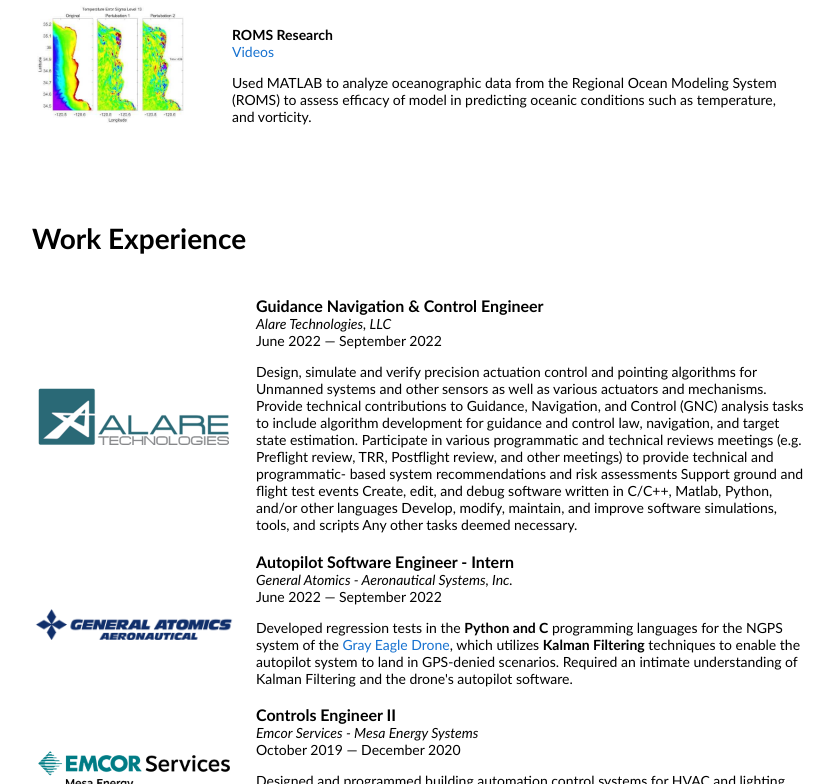
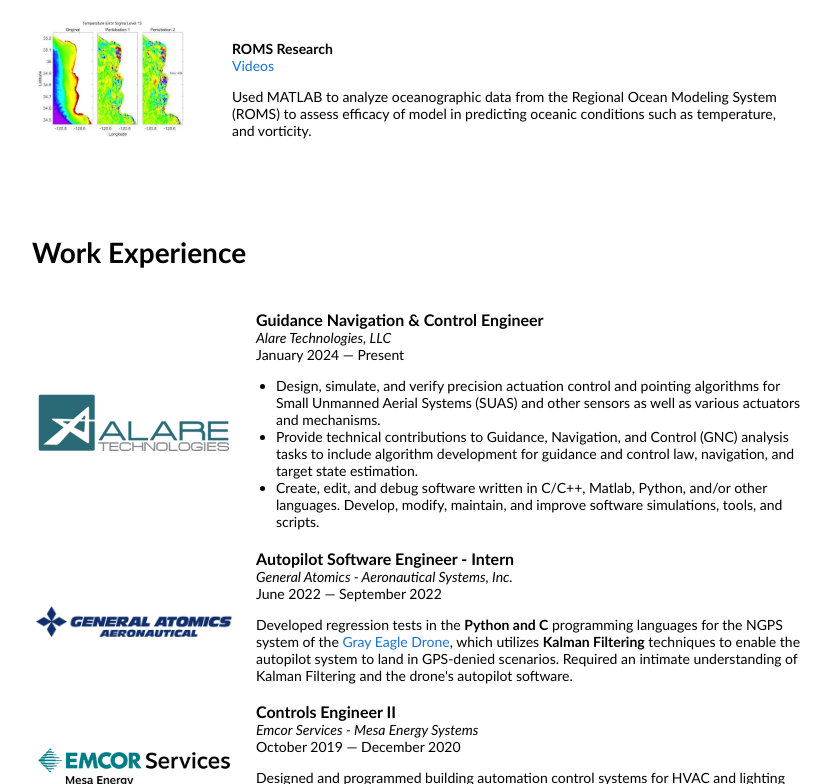
Before and after one commit to ncussonn/nathan_cn.github.io, a plain HTML site: page index.html in a window 1280 px wide. Shown: the part 2016-2800 px from the top of the page, without its empty margins (228-1062 px from the left). Drawn offline with Linux system fonts and the light colour scheme.

Commit message:
alare and bio

```diff
--- a/index.html
+++ b/index.html
@@ -1,5 +1,13 @@
 <!DOCTYPE HTML>
 <html lang="en">
+
+<!-- Bullet Point Style-->
+<style>
+  ul {
+    list-style-position: outside;
+    padding-left: 20px;
+  }
+</style>
 
 <!-- Header: Page Metadata-->
 <head>
@@ -23,7 +31,8 @@
               <tr style="padding:0px">
                 <td style="padding:2.5%;width:63%;vertical-align:middle">
                   <p class="name" style="text-align: center;">Nathan Cusson-Nadeau</p>
-                  <p>I am an engineer, roboticist, and Green-Tech enthusiast currently working on the research and development of aerial drones. I am primarily interested in the advancement of robotics technology from all facets, but have particular expertise in control theory, software development, and machine learning. I graduated from UC San Diego for both my MS and BS in Mechanical Engineering and Environmental Engineering respectively and formerly served as a researcher in the Contextual Robotics Institute in the <a href="sylviaherbert.com">Safe Autonomous Systems Lab</a> where I was advised by <a href="http://sylviaherbert.com/people">Professor Sylvia Herbert</a>.</p>
+                  <p>I am an engineer, roboticist, and Green-Tech enthusiast currently working on the research and development of aerial drones. I am primarily interested in the advancement of robotics technology from all facets, but have particular expertise in control theory, software development, and machine learning. </p>
+                  <p>I graduated from UC San Diego for both my MS and BS in Mechanical Engineering and Environmental Engineering respectively and formerly served as a researcher in the Contextual Robotics Institute in the <a href="sylviaherbert.com">Safe Autonomous Systems Lab</a> where I was advised by <a href="http://sylviaherbert.com/people">Professor Sylvia Herbert</a>.</p>
                   <p>Across my career, I have worked on software development and controls for robotic systems, autopilot for Unmanned Aircraft Systems (UAS), building automation control systems (BACS), and environmental consulting.</p>
                   <p style="text-align:center">
                     <a href="mailto:ncussonn@gmail.com">Email</a> &nbsp;/&nbsp;
@@ -326,7 +335,7 @@
               <!-- Alare Technologies-->
               <tr>
                 <td style="padding:20px;width:25%;vertical-align:middle">
-                  <a href="https://www.ga.com/">
+                  <a href="https://alaretech.com/index.html">
                     <img src="images/alare_logo.png" width="200">
                   </a>
                 </td>
@@ -335,23 +344,14 @@
                   <br>
                   <em>Alare Technologies, LLC</em>
                   <br>
-                  June 2022 &#8212 September 2022
+                  January 2024 &#8212 Present
                   <p></p>
                   <p>
-                    Design, simulate and verify precision actuation control and pointing algorithms for
-                    Unmanned systems and other sensors as well as various actuators and mechanisms.
-                    Provide technical contributions to Guidance, Navigation, and Control (GNC) analysis
-                    tasks to include algorithm development for guidance and control law, navigation, and
-                    target state estimation.
-                    Participate in various programmatic and technical reviews meetings (e.g. Preflight review,
-                    TRR, Postflight review, and other meetings) to provide technical and programmatic-
-                    based system recommendations and risk assessments
-
-                    Support ground and flight test events
-                    Create, edit, and debug software written in C/C++, Matlab, Python, and/or other
-                    languages
-                    Develop, modify, maintain, and improve software simulations, tools, and scripts
-                    Any other tasks deemed necessary.
+                    <ul>
+                      <li>Design, simulate, and verify precision actuation control and pointing algorithms for Small Unmanned Aerial Systems (SUAS) and other sensors as well as various actuators and mechanisms.</li>
+                      <li>Provide technical contributions to Guidance, Navigation, and Control (GNC) analysis tasks to include algorithm development for guidance and control law, navigation, and target state estimation.</li>
+                      <li>Create, edit, and debug software written in C/C++, Matlab, Python, and/or other languages. Develop, modify, maintain, and improve software simulations, tools, and scripts.</li>
+                    </ul>
                   </p>
                 </td>
               </tr>
```
